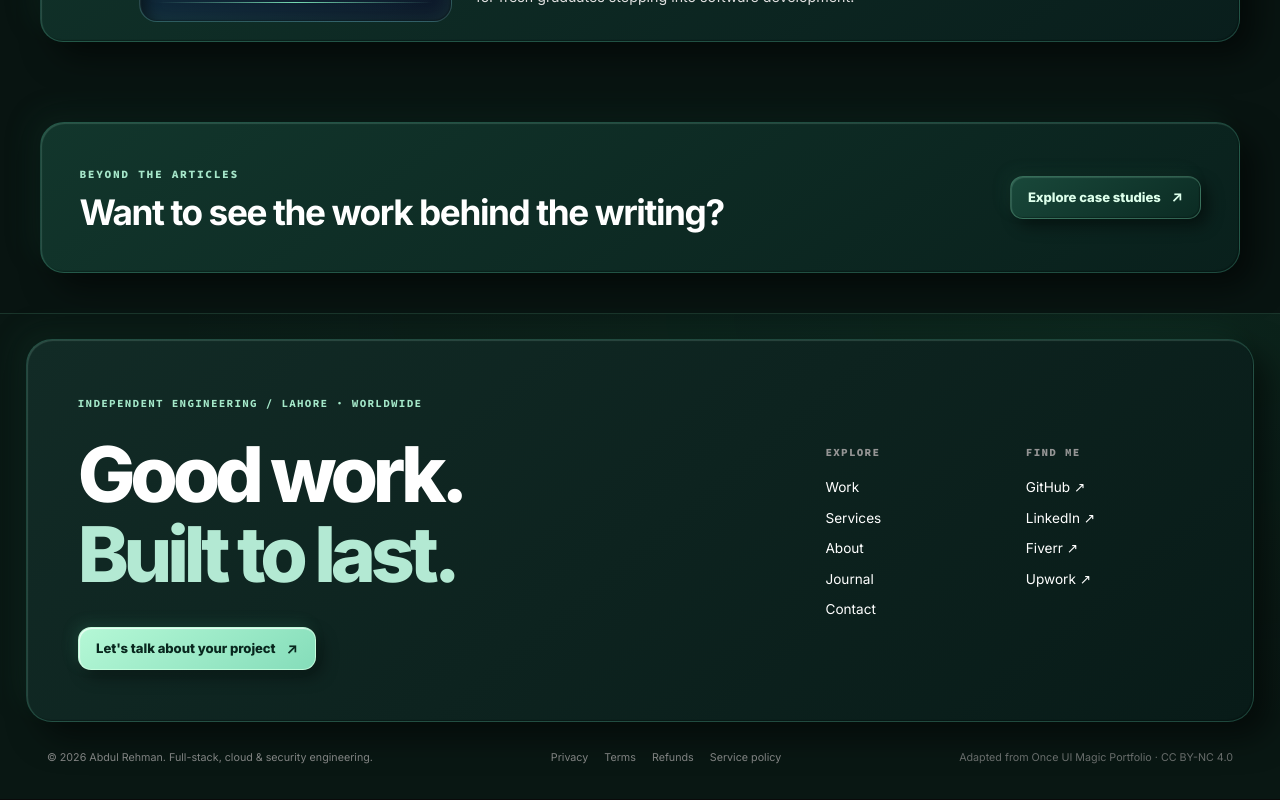
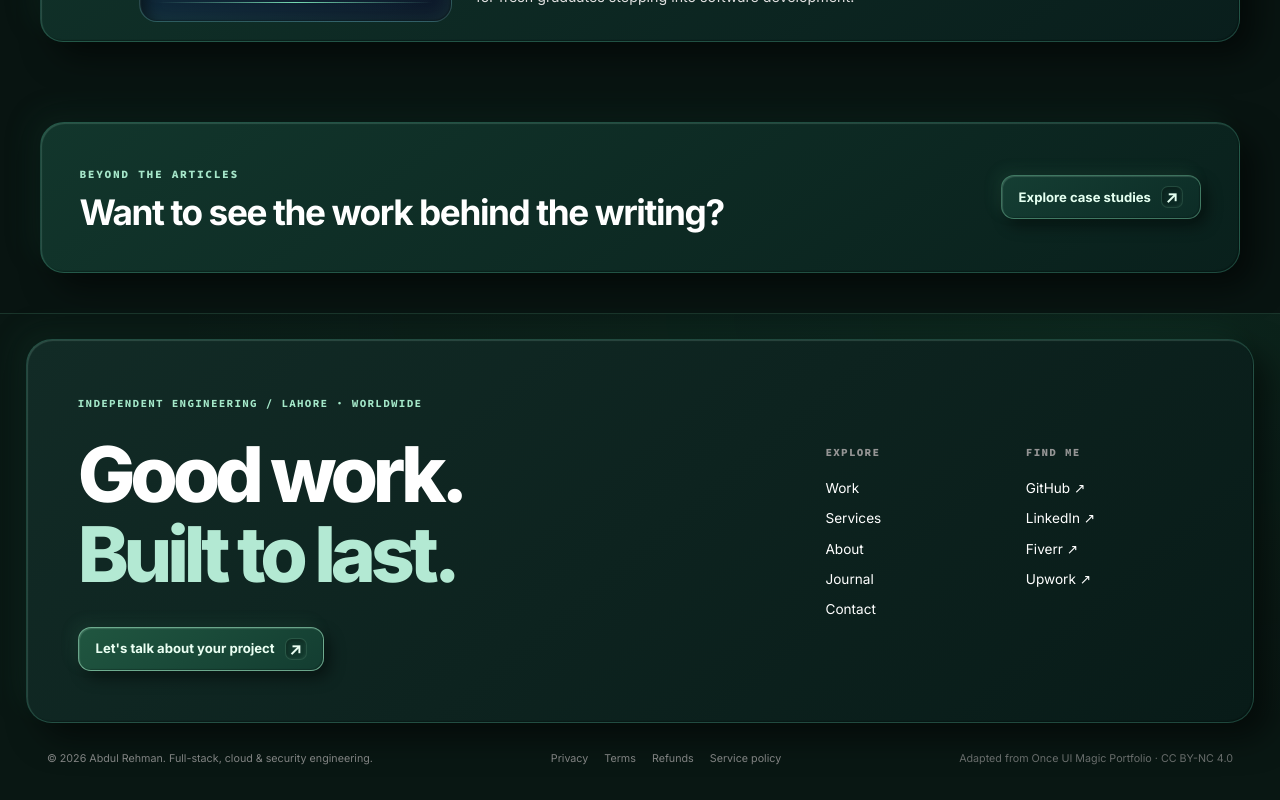
Before and after one commit to abdulrehman-dev-ai/abdulrehman, a Next.js app: page /blog in a window 1280 px wide. Shown: the part 1241-2041 px from the top of the page. Built offline with nearby package versions, Linux system fonts and the light colour scheme; no server answers.

Commit message:
ui: standardize dark neumorphic CTA surfaces and remove page-specific button variants

```diff
--- a/src/app/neumorphism.scss
+++ b/src/app/neumorphism.scss
@@ -68,111 +68,86 @@ html.neo-portfolio[data-theme="dark"] :where(input:not([type="hidden"]),textarea
   }
 }
 
-
-/* Unified actionable controls. Never turn ordinary reading links into buttons. */
+/* Shared premium dark-neumorphic button system: one shape, border and elevation.
+   Variant adjusts only surface emphasis, never geometry. */
+html.neo-portfolio[data-theme="dark"] {
+  --neo-btn-radius: 13px;
+  --neo-btn-border: rgba(154,243,197,.34);
+  --neo-btn-text: #e4fff0;
+  --neo-btn-face: linear-gradient(145deg,#153b31,#0c2923);
+  --neo-btn-hover: linear-gradient(145deg,#1b4b3c,#10362b);
+  --neo-btn-shadow: 6px 7px 15px rgba(0,0,0,.44), -5px -5px 14px rgba(67,145,106,.13),
+    inset 1px 1px 1px rgba(213,255,233,.17), inset -1px -1px 1px rgba(0,0,0,.22);
+}
 html.neo-portfolio[data-theme="dark"] .neo-action {
-  --neo-action-background: linear-gradient(145deg,#163a31,#0c2822);
-  --neo-action-foreground: #e2fff0;
-  display: inline-flex;
-  box-sizing: border-box;
-  max-width: 100%;
-  width: fit-content;
-  min-height: 43px;
-  padding: .72rem 1.08rem;
-  gap: .68rem;
-  align-items: center;
-  justify-content: center;
-  border: 1px solid rgba(163,252,207,.24);
-  border-radius: 13px;
-  background: var(--neo-action-background);
-  box-shadow: var(--neo-shadow-small),var(--neo-rim);
-  color: var(--neo-action-foreground);
-  text-decoration: none;
-  font-family: inherit;
-  font-size: .82rem;
-  font-weight: 740;
-  line-height: 1.25;
-  letter-spacing: -.005em;
-  cursor: pointer;
-  touch-action: manipulation;
-  -webkit-tap-highlight-color: transparent;
-  position: relative;
-  isolation: isolate;
-  transition: transform .18s ease, box-shadow .18s ease,
-    border-color .18s ease, color .18s ease, background .18s ease;
+  --btn-face: var(--neo-btn-face);
+  --btn-hover: var(--neo-btn-hover);
+  --btn-color: var(--neo-btn-text);
+  box-sizing:border-box; display:inline-flex; gap:.62rem; align-items:center; justify-content:center;
+  flex:0 0 auto; max-width:100%; width:max-content; min-height:44px; padding:.62rem 1.05rem;
+  margin:0; border:1px solid var(--neo-btn-border); border-radius:var(--neo-btn-radius);
+  background:var(--btn-face); box-shadow:var(--neo-btn-shadow); color:var(--btn-color);
+  font-family:inherit; font-size:.82rem; font-weight:700; line-height:1.35; letter-spacing:0;
+  text-decoration:none; text-align:center; text-wrap:balance; cursor:pointer; touch-action:manipulation;
+  user-select:none; -webkit-tap-highlight-color:transparent; position:relative; isolation:isolate;
+  transition: transform .18s ease, box-shadow .18s ease, border-color .18s ease,background .18s ease,color .18s ease;
 }
 html.neo-portfolio[data-theme="dark"] .neo-action--primary {
-  --neo-action-background: linear-gradient(145deg,#b5f8d6,#85ddba);
-  --neo-action-foreground: #09271e;
-  border-color: rgba(204,255,226,.8);
-  box-shadow: 6px 7px 16px rgba(0,0,0,.37),-4px -4px 13px rgba(66,162,121,.18),inset 1px 1px 1px rgba(255,255,255,.77);
+  --btn-face:linear-gradient(145deg,#205640,#133d31);
+  --btn-hover:linear-gradient(145deg,#28684f,#184d3b);
+  --btn-color:#ebfff3;
+  border-color:rgba(181,253,216,.53);
 }
 html.neo-portfolio[data-theme="dark"] .neo-action--secondary {
-  --neo-action-background: linear-gradient(145deg,#19483a,#0b2b23);
-  --neo-action-foreground: #ddffeb;
+  --btn-face:linear-gradient(145deg,#153e33,#0c2c26);
+  --btn-hover:linear-gradient(145deg,#1d503f,#12372d);
+  --btn-color:#e4fff0;
 }
 html.neo-portfolio[data-theme="dark"] .neo-action--quiet {
-  --neo-action-background: linear-gradient(145deg,#132e28,#0c211c);
-  --neo-action-foreground: #b9f7d7;
-  border-color: rgba(155,238,198,.15);
+  --btn-face:linear-gradient(145deg,#113029,#0b241f);
+  --btn-hover:linear-gradient(145deg,#1a4336,#102e26);
+  --btn-color:#c7f5dc;
+  border-color:rgba(153,236,196,.22);
 }
-html.neo-portfolio[data-theme="dark"] .neo-action--sm {
-  min-height: 38px;
-  padding: .52rem .85rem;
-  border-radius: 11px;
-  font-size: .75rem;
+html.neo-portfolio[data-theme="dark"] .neo-action--sm {min-height:42px;padding:.55rem .9rem;font-size:.78rem;}
+html.neo-portfolio[data-theme="dark"] .neo-action--lg {min-height:48px;padding:.8rem 1.22rem;font-size:.85rem;}
+html.neo-portfolio[data-theme="dark"] .neo-action--full {width:100%;}
+html.neo-portfolio[data-theme="dark"] .neo-action__icon {
+  display:inline-grid;place-items:center;flex:0 0 22px;width:22px;height:22px;
+  border-radius:7px;border:1px solid rgba(165,248,202,.15);background:rgba(2,18,14,.16);
+  box-shadow:inset 1px 2px 4px rgba(0,0,0,.27),inset -1px -1px 3px rgba(138,238,197,.10);
+  color:inherit;font-family:inherit;font-size:1rem;font-weight:600;line-height:1;
+  transition:transform .18s ease;
 }
-html.neo-portfolio[data-theme="dark"] .neo-action--lg {
-  min-height: 48px;
-  padding: .89rem 1.28rem;
-  border-radius: 14px;
-}
-html.neo-portfolio[data-theme="dark"] .neo-action--full { width: 100%; }
-html.neo-portfolio[data-theme="dark"] .neo-action__icon {
-  font-family: inherit;
-  font-size: 1.07em;
-  line-height: 1;
-  flex: 0 0 auto;
-  transition: transform .18s ease;
-}
-@media (hover:hover) {
+@media(hover:hover) {
   html.neo-portfolio[data-theme="dark"] .neo-action:hover:not(:disabled):not([aria-disabled="true"]) {
-    transform: translateY(-2px);
-    border-color: rgba(185,255,222,.58);
-    box-shadow: 10px 12px 22px rgba(0,0,0,.54),-7px -7px 18px rgba(44,125,89,.18),var(--neo-rim);
+    transform:translateY(-2px);background:var(--btn-hover);border-color:rgba(189,255,226,.69);
+    color:var(--btn-color);box-shadow:8px 10px 19px rgba(0,0,0,.49), -6px -6px 16px rgba(66,156,112,.18),
+      inset 1px 1px 1px rgba(211,255,229,.2);
   }
-  html.neo-portfolio[data-theme="dark"] .neo-action--primary:hover:not(:disabled) {
-    background: linear-gradient(145deg,#d4ffe7,#9debc8);
-    color: #09251b;
-  }
-  html.neo-portfolio[data-theme="dark"] .neo-action:hover .neo-action__icon {
-    transform: translate(2px,-2px);
-  }
+  html.neo-portfolio[data-theme="dark"] .neo-action:hover .neo-action__icon {transform:translate(1px,-1px);}
 }
 html.neo-portfolio[data-theme="dark"] .neo-action:active:not(:disabled) {
-  transform: translateY(0) scale(.985);
-  box-shadow: var(--neo-inset),var(--neo-rim);
+  transform:translateY(0) scale(.985);background:var(--btn-face);box-shadow:var(--neo-inset);
 }
+html.neo-portfolio[data-theme="dark"] .neo-action:focus-visible {outline:2px solid #bfffe0!important;outline-offset:4px;}
 html.neo-portfolio[data-theme="dark"] .neo-action:disabled,
 html.neo-portfolio[data-theme="dark"] .neo-action[aria-disabled="true"] {
-  opacity: .48;
-  cursor: not-allowed;
-  transform: none;
-  box-shadow: var(--neo-inset);
+  opacity:.46;cursor:not-allowed;transform:none;box-shadow:var(--neo-inset);
 }
-html.neo-portfolio[data-theme="dark"] .neo-action:focus-visible {
-  outline: 2px solid #c4ffe1 !important;
-  outline-offset: 4px;
+@media(max-width:480px) {
+  html.neo-portfolio[data-theme="dark"] .neo-action,
+  html.neo-portfolio[data-theme="dark"] .neo-action--sm {min-height:44px;}
 }
-@media (max-width: 480px) {
-  html.neo-portfolio[data-theme="dark"] .neo-action {
-    min-height: 44px;
-    padding-inline: .9rem;
-  }
+@media(prefers-reduced-motion:reduce) {
+  html.neo-portfolio[data-theme="dark"] .neo-action,
+  html.neo-portfolio[data-theme="dark"] .neo-action__icon {transition:none;}
 }
-@media (prefers-reduced-motion:reduce) {
-  html.neo-portfolio[data-theme="dark"] .neo-action,
-  html.neo-portfolio[data-theme="dark"] .neo-action__icon {
-    transition: none;
-  }
+/* Keep legacy Once UI buttons visually compatible where still used in older features. */
+html.neo-portfolio[data-theme="dark"] :is(a.button,button.button):not(.neo-action) {
+  border-radius:var(--neo-btn-radius);background:var(--neo-btn-face);
+  border-color:var(--neo-btn-border);color:var(--neo-btn-text);box-shadow:var(--neo-btn-shadow);
 }
+html.neo-portfolio[data-theme="dark"] :is(a.button,button.button):not(.neo-action):hover:not(:disabled) {
+  background:var(--neo-btn-hover);
+}
--- a/src/app/services/page.tsx
+++ b/src/app/services/page.tsx
@@ -37,7 +37,7 @@ export default function ServicesPage() {
       <p className={styles.kicker}>WAYS TO WORK TOGETHER / ENGINEERING SERVICES</p>
       <h1>Solutions first. <em>Technology with purpose.</em></h1>
       <p>Whether you need a working product, reliable infrastructure or a safer system, I scope the work around your goals, constraints and operations.</p>
-      <ActionLink href="/contact" variant="primary" className={styles.mainLink}>Discuss your requirements</ActionLink>
+      <div className={styles.heroAction}><ActionLink href="/contact" variant="primary">Discuss your requirements</ActionLink></div>
     </header>
     <div className={styles.groups}>
       {groups.map(g=><section key={g.n} className={styles.group} aria-labelledby={"group-"+g.n}>
--- a/src/app/services/services.module.scss
+++ b/src/app/services/services.module.scss
@@ -57,3 +57,5 @@
 .cta>a {border:1px solid rgba(133,245,195,.37);background:linear-gradient(135deg,#235f48,#0b3529);color:#e4fff1;box-shadow:var(--neo-shadow-small),var(--neo-rim);border-radius:14px;}
 @media(max-width:900px){.hero h1,.hero>p:not(.kicker){max-width:100%;}.hero::before,.hero::after{opacity:.16;right:5%;}.group{gap:1.2rem;}}
 @media(max-width:600px){.hero{padding:1.6rem;border-radius:20px;min-height:0;}.hero::before{font-size:2rem;width:100px;height:100px;top:auto;bottom:10%;}.hero::after{display:none;}.group{padding:1.3rem;border-radius:19px;}.serviceAside{padding:0;}.process{padding:1.35rem;}}
+
+.heroAction { position:relative;z-index:2;margin-top:1.9rem; }
--- a/src/app/work/[slug]/page.tsx
+++ b/src/app/work/[slug]/page.tsx
@@ -44,8 +44,8 @@ export default async function ProjectPage({params}:{params:Params}){
       <h1>{shortTitle}<span className={styles.titleSuffix}>{title.includes(" — ")?" — "+title.split(" — ").slice(1).join(" — "):""}</span></h1>
       <p className={styles.summary}>{post.metadata.summary}</p>
       <div className={styles.headerActions}>
-        {post.metadata.link && <ActionLink href={post.metadata.link} variant="primary" className={styles.primary}>Open public project</ActionLink>}
-        <ActionLink href="/contact" variant="secondary" className={styles.secondary}>Discuss a similar project</ActionLink>
+        {post.metadata.link && <ActionLink href={post.metadata.link} variant="primary">Open public project</ActionLink>}
+        <ActionLink href="/contact" variant="secondary">Discuss a similar project</ActionLink>
       </div>
     </header>
     <div className={styles.visual}><ProjectVisual slug={slug} title={shortTitle} large /></div>
--- a/src/components/Footer.tsx
+++ b/src/components/Footer.tsx
@@ -11,7 +11,7 @@ export function Footer(){
       <div className={styles.left}>
         <span className={styles.eyebrow}>INDEPENDENT ENGINEERING / LAHORE · WORLDWIDE</span>
         <h2>Good work.<br/><em>Built to last.</em></h2>
-        <ActionLink href={"/contact"} variant="primary" className={styles.mail}>Let's talk about your project</ActionLink>
+        <ActionLink href={"/contact"} variant="primary">Let's talk about your project</ActionLink>
       </div>
       <div className={styles.right}>
         <div><p>EXPLORE</p><nav aria-label="Footer navigation">
--- a/src/components/Header.tsx
+++ b/src/components/Header.tsx
@@ -37,7 +37,7 @@ export function Header(){
           {item.label}
         </Link>)}
       </nav>
-      <ActionLink href="/contact" size="sm" variant="secondary" className={styles.contact}>Let's talk</ActionLink>
+      <ActionLink href="/contact" size="sm" variant="secondary">Let's talk</ActionLink>
     </div>
   </header>;
 }
--- a/src/components/ui/ActionLink.tsx
+++ b/src/components/ui/ActionLink.tsx
@@ -39,9 +39,9 @@ export function ActionLink({
   const external = /^https?:\/\//i.test(href);
   const special = /^(mailto:|tel:)/i.test(href);
   if (external || special) {
-    return <a href={href} className={classes} aria-label={ariaLabel}
+    return <a href={href} className={classes} data-neo-action={variant} aria-label={ariaLabel}
       {...(external ? { target: "_blank", rel: "noopener noreferrer" } : {})}>{content}</a>;
   }
 
-  return <Link href={href} className={classes} aria-label={ariaLabel}>{content}</Link>;
+  return <Link href={href} className={classes} data-neo-action={variant} aria-label={ariaLabel}>{content}</Link>;
 }
```
